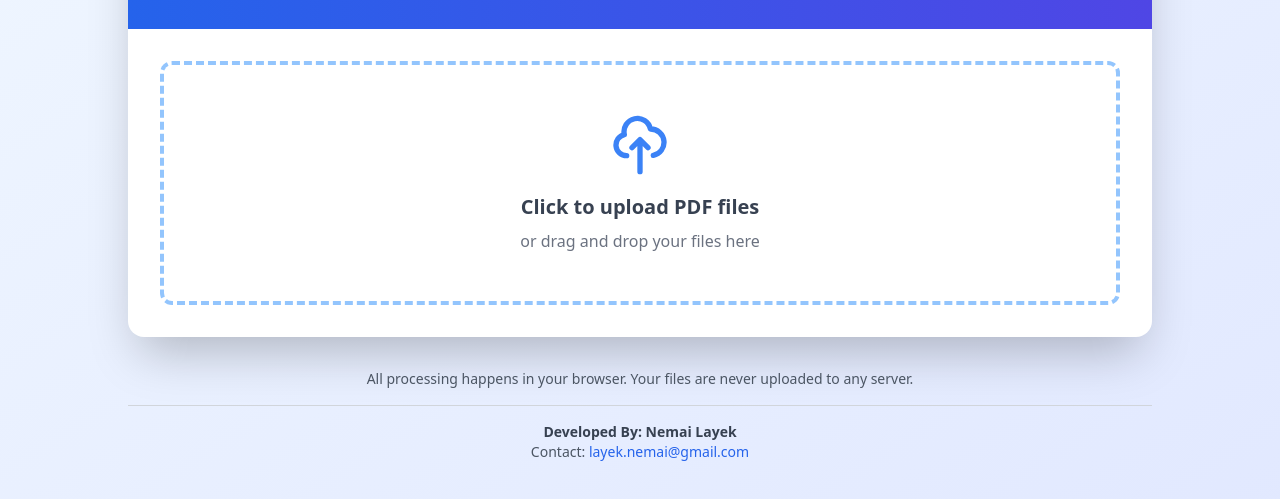
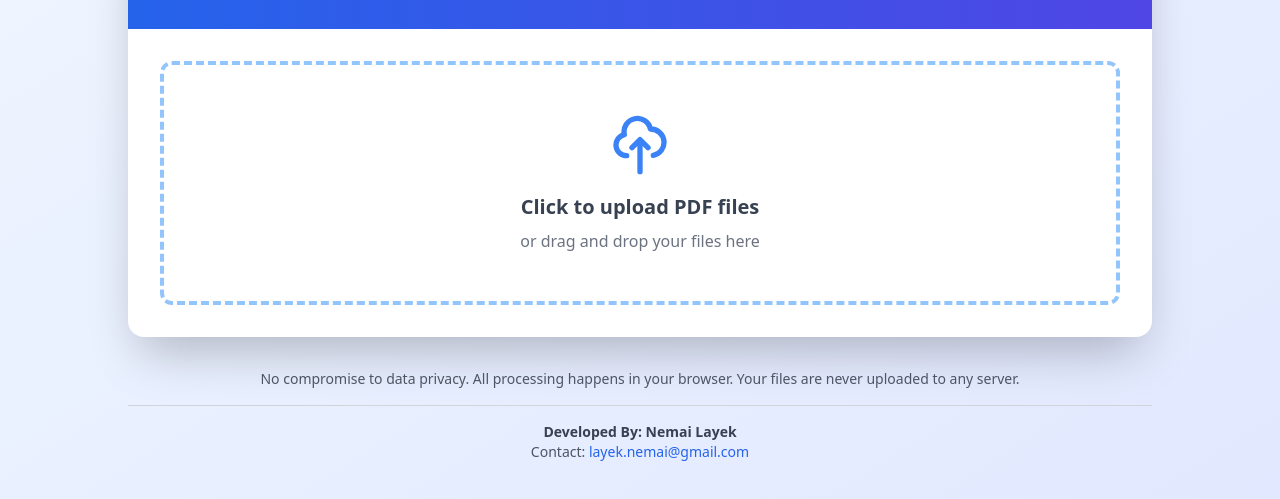
Before and after one commit to layeknemai/play-with-pdfs, a plain HTML site: page index.html in a window 1280 px wide. Shown: the part 139-638 px from the top of the page. Drawn offline with nearby package versions, Linux system fonts and the light colour scheme; a script that the page names is missing.

Commit message:
App info updated

```diff
--- a/index.html
+++ b/index.html
@@ -238,7 +238,7 @@
 
         <!-- Footer -->
         <div class="mt-8 text-center text-gray-600">
-            <p class="text-sm">All processing happens in your browser. Your files are never uploaded to any server.</p>
+            <p class="text-sm">No compromise to data privacy. All processing happens in your browser. Your files are never uploaded to any server.</p>
             <div class="mt-4 pt-4 border-t border-gray-300">
                 <p class="text-sm font-semibold text-gray-700">Developed By: Nemai Layek</p>
                 <p class="text-sm">Contact: <a href="mailto:layek.nemai@gmail.com" class="text-blue-600 hover:text-blue-800 hover:underline">layek.nemai@gmail.com</a></p>
```
